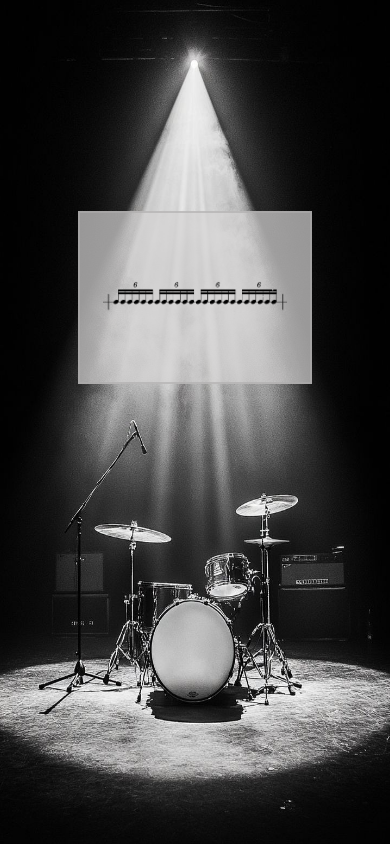
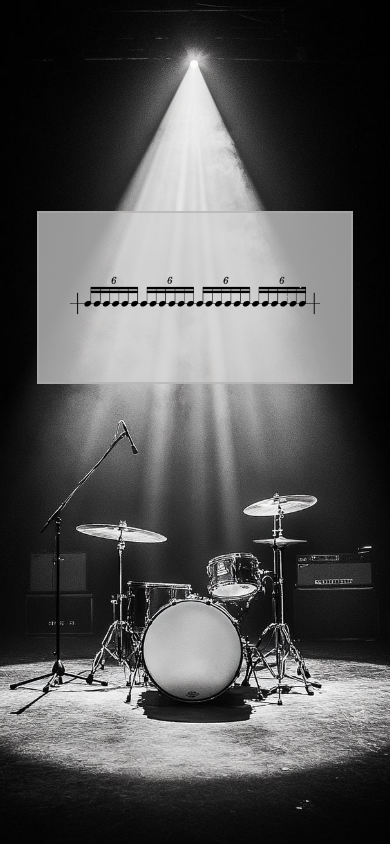
Before and after one commit to LifelongWay/ritmsepeti.io, a plain HTML site: page index.html in a window 390 px wide. Drawn offline with Linux system fonts and the light colour scheme.

Commit message:
demo ver 0.12

```diff
--- a/index.html
+++ b/index.html
@@ -1,53 +1,11 @@
 <!DOCTYPE html>
 <head>
     <title>Ali Ihsan Ritmi</title>
-    <style>
-        body {
-            height: 100vh;
-            position: relative;
-            margin: 0px 0px;
-        }
-        .background-container {
-            position: absolute;
-            top: 0px;
-            bottom: 0px;
-            left: 0px;
-            right: 0px;
-            width: 100%;
-            height: 100%;
-            background-color: black;
-
-            display: flex;
-            justify-content: center;
-            z-index: -1;
-        }
-
-        .message-box {
-            position: absolute;
-            top: 25vh; /* Adds space from the top */
-            left: 50%; /* Centers horizontally */
-            transform: translateX(-50%); /* Adjusts position to fully center */
-            background-color: rgba(214, 213, 213, 0.7); /* Slight opacity for visibility */
-            width: clamp(230px, 40vw, 800px);
-            height: 20vh;
-            display: flex;
-            justify-content: center;
-            align-items: center;
-            color: black;
-            border: 2px solid rgb(174, 172, 172, 0.6); /* Optional: for visibility */
-            text-align: center;
-        }
-
-        .tuplet-image {
-            width: 80%;
-        }
-    </style>
+    <link rel = "stylesheet" href = "style.css">
 </head>
 <body>
     <div class = "background-container">
-        <div>
-            <img style = "width: clamp(400px, 35vw, 40vw); height: 100%; display: block;" src = "bg6.jpg"/>
-        </div>
+        <img style = "object-fit: cover; width: 100%; height: 100%; display: block;" src = "bg6.jpg"/>
     </div>
 
     <div class = "js-tuplet-message-box">
@@ -58,7 +16,7 @@
 
 <script>
     // specify numbers from uclemeler folder !
-    const list = [1,2,3,4,6,12];
+    const list = [1,2,3,4,6];
 
 
     function showRandomMessage()
@@ -67,7 +25,7 @@
 
         const messageHtml = `
         <div class =  "message-box">
-            <img class = "tuplet-image" src = "uclemeler/${randomItem}.png"/>
+            <img class = "tuplet-image" style = "display: block;" src = "uclemeler/${randomItem}.png"/>
         </div>
         `
 
--- /dev/null
+++ b/style.css
@@ -0,0 +1,53 @@
+body {
+    height: 100vh;
+    width: 100vw;
+    position: relative;
+    margin: 0px 0px;
+}
+.background-container {
+    position: absolute;
+    top: 0px;
+    bottom: 0px;
+    left: 0px;
+    right: 0px;
+    width: 100%;
+    height: 100%;
+    background-color: black;
+
+    display: flex;
+    justify-content: center;
+    z-index: -1;
+
+    object-fit: cover;
+}
+
+.message-box {
+    position: absolute;
+    top: 25vh; /* Adds space from the top */
+    left: 50%; /* Centers horizontally */
+    transform: translateX(-50%); /* Adjusts position to fully center */
+    background-color: rgba(214, 213, 213, 0.7); /* Slight opacity for visibility */
+    width: clamp(450px, 40vw, 800px);
+    height: 20vh;
+    display: flex;
+    justify-content: center;
+    align-items: center;
+    color: black;
+    border: 2px solid rgb(174, 172, 172, 0.6); /* Optional: for visibility */
+    text-align: center;
+}
+
+.tuplet-image {
+    width: 80%;
+}
+
+/* .background-container img {
+    width: 100vw;
+    object-fit: cover;
+} */
+
+    @media (max-width: 1008px) {
+        .message-box {
+            width: 80vw;
+        }
+    }
```
Also changed, not shown: script.js (added, +19 -0 lines).
